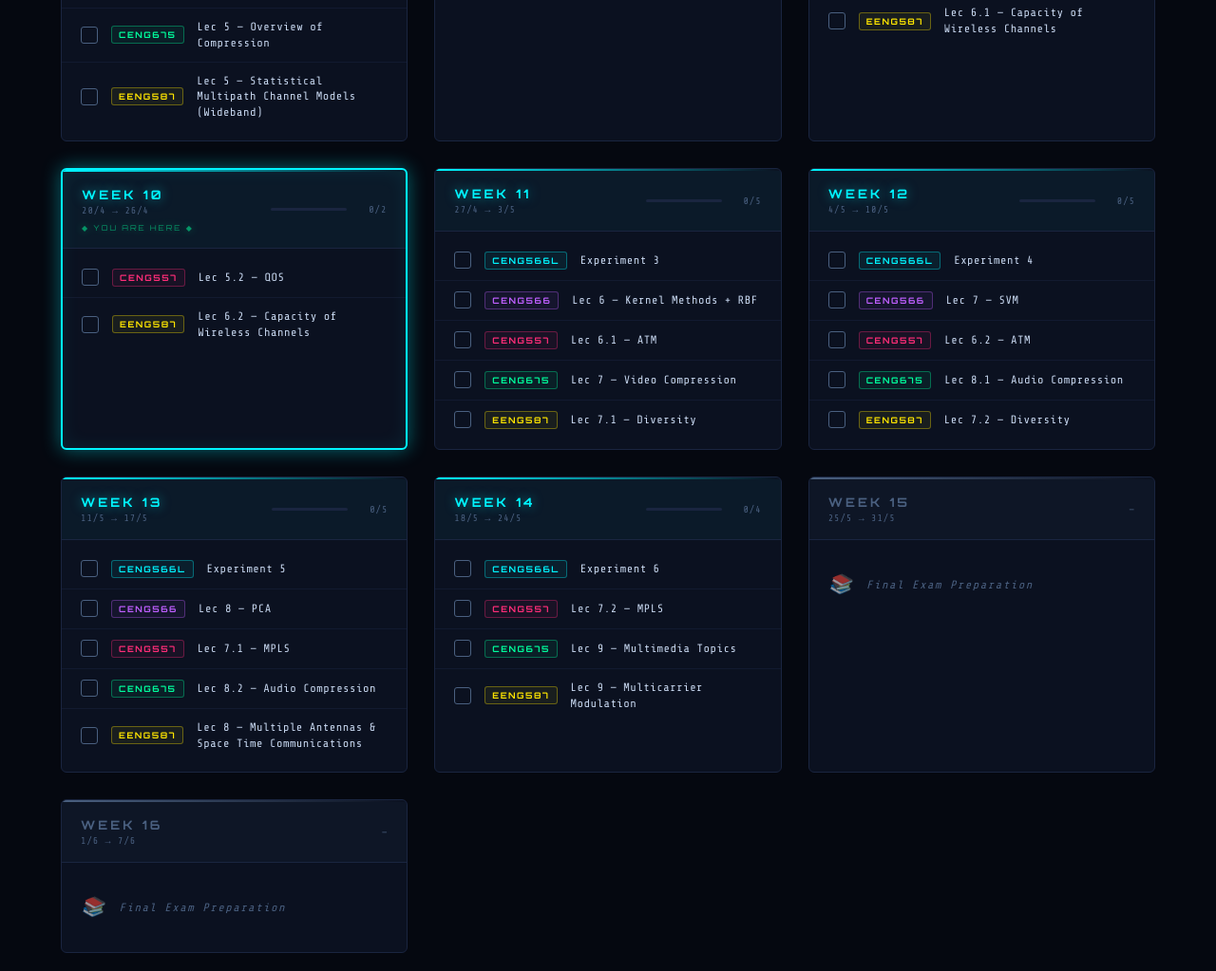
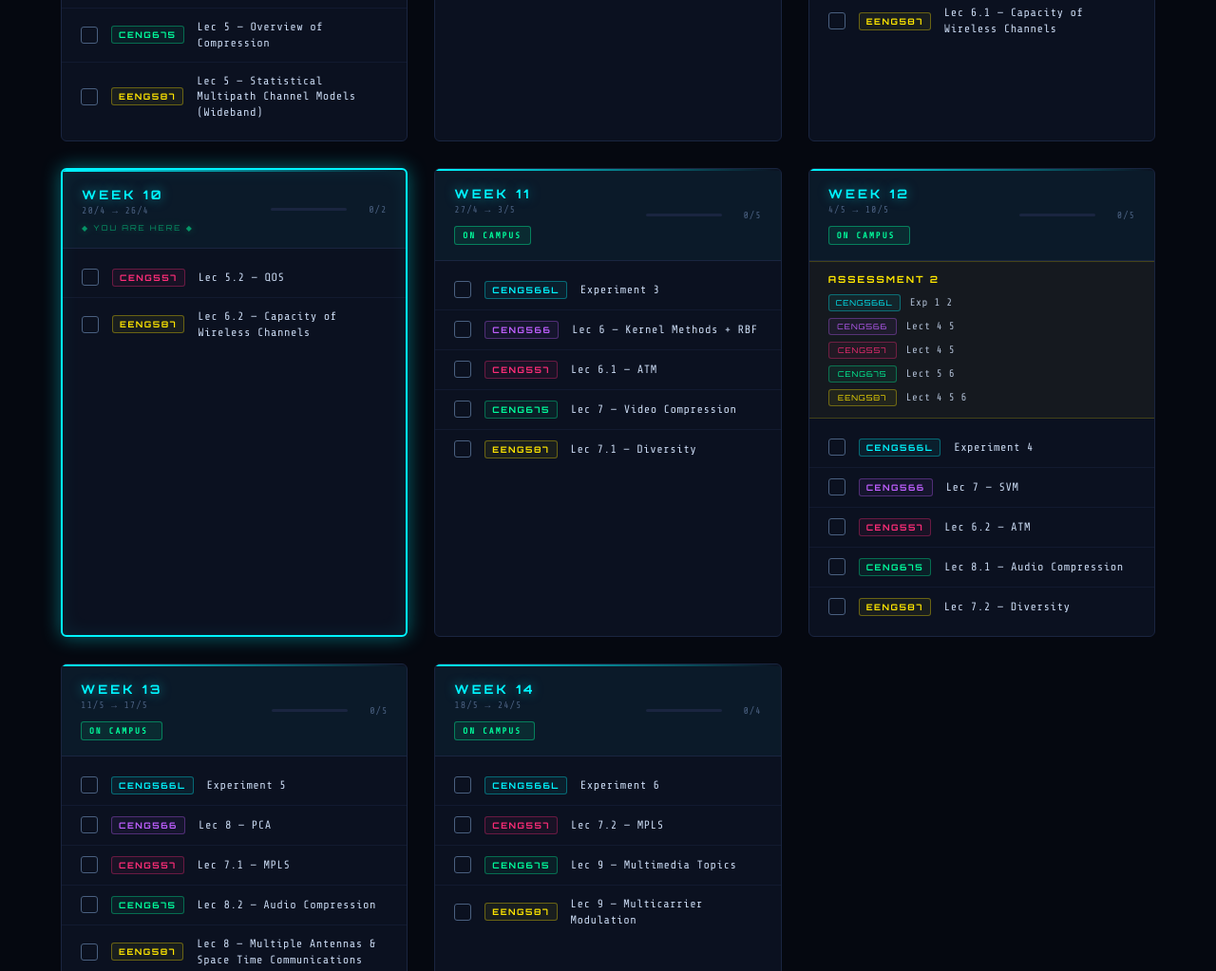
Before and after one commit to yousef-r-younis/SP26-Tracker, a plain HTML site: page index.html in a window 1280 px wide. Shown: the part 1444-2467 px from the top of the page at 95% size. Drawn offline with nearby package versions, Linux system fonts and the light colour scheme.

Commit message:
Add week mode and assessment details to lecture schedule

```diff
--- a/index.html
+++ b/index.html
@@ -479,6 +479,68 @@
 
   .lecture-name { font-size: 12px; letter-spacing: 0.5px; color: var(--text); line-height: 1.4; flex: 1; }
 
+  .week-mode {
+    font-size: 9px;
+    letter-spacing: 2px;
+    text-transform: uppercase;
+    color: var(--green);
+    font-weight: 700;
+    margin-top: 8px;
+    padding: 4px 8px;
+    border: 1px solid rgba(0,255,157,0.4);
+    border-radius: 3px;
+    display: inline-block;
+    background: rgba(0,255,157,0.08);
+  }
+
+  .week-assessment {
+    padding: 12px 20px;
+    border-top: 1px solid rgba(255,230,0,0.2);
+    border-bottom: 1px solid rgba(255,230,0,0.2);
+    background: rgba(255,230,0,0.04);
+  }
+
+  .assessment-title {
+    font-family: 'Orbitron', sans-serif;
+    font-size: 10px;
+    letter-spacing: 2px;
+    color: var(--yellow);
+    text-transform: uppercase;
+    font-weight: 700;
+    margin-bottom: 10px;
+  }
+
+  .assessment-materials {
+    display: flex;
+    flex-direction: column;
+    gap: 7px;
+  }
+
+  .material-row {
+    display: flex;
+    align-items: center;
+    gap: 10px;
+    font-size: 11px;
+    letter-spacing: 0.5px;
+  }
+
+  .material-course {
+    font-family: 'Orbitron', sans-serif;
+    font-size: 8px;
+    letter-spacing: 1px;
+    padding: 3px 7px;
+    border-radius: 3px;
+    border: 1px solid;
+    min-width: 72px;
+    text-align: center;
+    flex-shrink: 0;
+  }
+
+  .material-text {
+    color: var(--text);
+    opacity: 0.85;
+  }
+
   .badge-566l { color: var(--c566l); border-color: rgba(0,245,255,0.35);  background: rgba(0,245,255,0.06); }
   .badge-566  { color: var(--c566);  border-color: rgba(191,95,255,0.35); background: rgba(191,95,255,0.06); }
   .badge-557  { color: var(--c557);  border-color: rgba(255,45,120,0.35); background: rgba(255,45,120,0.06); }
@@ -589,35 +651,39 @@ const weeks = [
     { course: '557',  label: 'CENG557',  name: 'Lec 5.2 — QOS' },
     { course: '587',  label: 'EENG587',  name: 'Lec 6.2 — Capacity of Wireless Channels' },
   ]},
-  { week: 11, lectures: [
+  { week: 11, mode: 'ON CAMPUS', lectures: [
     { course: '566l', label: 'CENG566L', name: 'Experiment 3' },
     { course: '566',  label: 'CENG566',  name: 'Lec 6 — Kernel Methods + RBF' },
     { course: '557',  label: 'CENG557',  name: 'Lec 6.1 — ATM' },
     { course: '675',  label: 'CENG675',  name: 'Lec 7 — Video Compression' },
     { course: '587',  label: 'EENG587',  name: 'Lec 7.1 — Diversity' },
   ]},
-  { week: 12, lectures: [
+  { week: 12, mode: 'ON CAMPUS', assessment: 'Assessment 2', requiredMaterials: [
+    { course: '566l', label: 'CENG566L', material: 'Exp 1 2' },
+    { course: '566', label: 'CENG566', material: 'Lect 4 5' },
+    { course: '557', label: 'CENG557', material: 'Lect 4 5' },
+    { course: '675', label: 'CENG675', material: 'Lect 5 6' },
+    { course: '587', label: 'EENG587', material: 'Lect 4 5 6' },
+  ], lectures: [
     { course: '566l', label: 'CENG566L', name: 'Experiment 4' },
     { course: '566',  label: 'CENG566',  name: 'Lec 7 — SVM' },
     { course: '557',  label: 'CENG557',  name: 'Lec 6.2 — ATM' },
     { course: '675',  label: 'CENG675',  name: 'Lec 8.1 — Audio Compression' },
     { course: '587',  label: 'EENG587',  name: 'Lec 7.2 — Diversity' },
   ]},
-  { week: 13, lectures: [
+  { week: 13, mode: 'ON CAMPUS', lectures: [
     { course: '566l', label: 'CENG566L', name: 'Experiment 5' },
     { course: '566',  label: 'CENG566',  name: 'Lec 8 — PCA' },
     { course: '557',  label: 'CENG557',  name: 'Lec 7.1 — MPLS' },
     { course: '675',  label: 'CENG675',  name: 'Lec 8.2 — Audio Compression' },
     { course: '587',  label: 'EENG587',  name: 'Lec 8 — Multiple Antennas & Space Time Communications' },
   ]},
-  { week: 14, lectures: [
+  { week: 14, mode: 'ON CAMPUS', lectures: [
     { course: '566l', label: 'CENG566L', name: 'Experiment 6' },
     { course: '557',  label: 'CENG557',  name: 'Lec 7.2 — MPLS' },
     { course: '675',  label: 'CENG675',  name: 'Lec 9 — Multimedia Topics' },
     { course: '587',  label: 'EENG587',  name: 'Lec 9 — Multicarrier Modulation' },
   ]},
-  { week: 15, empty: true, emptyReason: 'Final Exam Preparation', emoji: '📚' },
-  { week: 16, empty: true, emptyReason: 'Final Exam Preparation', emoji: '📚' },
 ];
 
 const STORAGE_KEY = 'mscce_tracker_v2';
@@ -736,6 +802,7 @@ function render() {
         <div class="week-title-wrap">
           <div class="week-title">WEEK ${String(w.week).padStart(2,'0')}</div>
           <div class="week-dates">${getWeekDates(w.week)}</div>
+          ${w.mode ? `<div class="week-mode">${w.mode}</div>` : ''}
           ${w.week === currentWeek ? '<div class="week-current-marker">◆ YOU ARE HERE ◆</div>' : ''}
         </div>
         <div class="week-mini-bar">
@@ -745,6 +812,21 @@ function render() {
           <div class="mini-count">${wDone}/${wTotal}</div>
         </div>
       </div>
+      ${w.assessment ? `
+        <div class="week-assessment">
+          <div class="assessment-title">${w.assessment}</div>
+          ${w.requiredMaterials ? `
+            <div class="assessment-materials">
+              ${w.requiredMaterials.map(m => `
+                <div class="material-row">
+                  <span class="material-course badge-${m.course}">${m.label}</span>
+                  <span class="material-text">${m.material}</span>
+                </div>
+              `).join('')}
+            </div>
+          ` : ''}
+        </div>
+      ` : ''}
       <div class="lectures">
         ${w.lectures.map((lec, i) => {
           const id = itemId(w.week, i);
```
